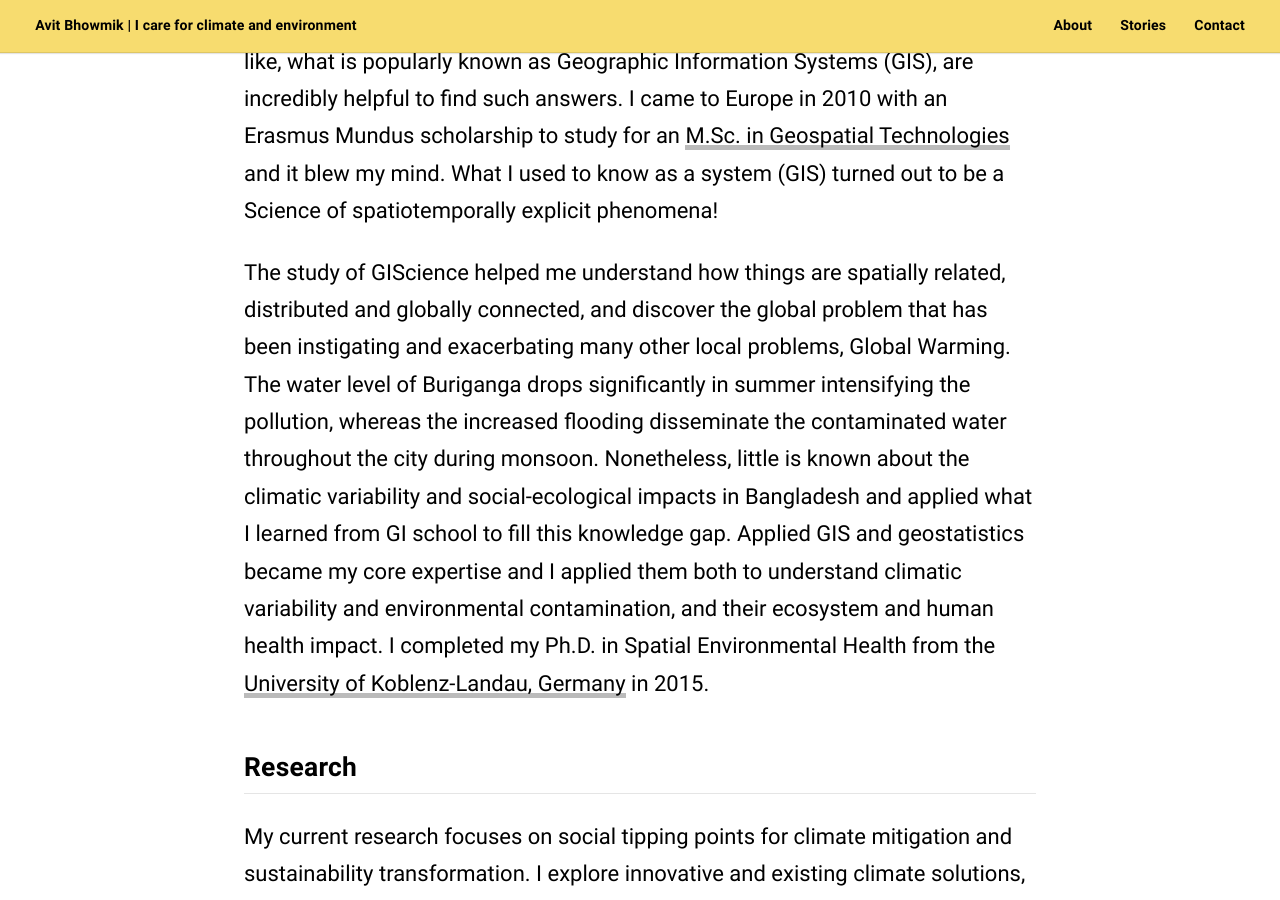
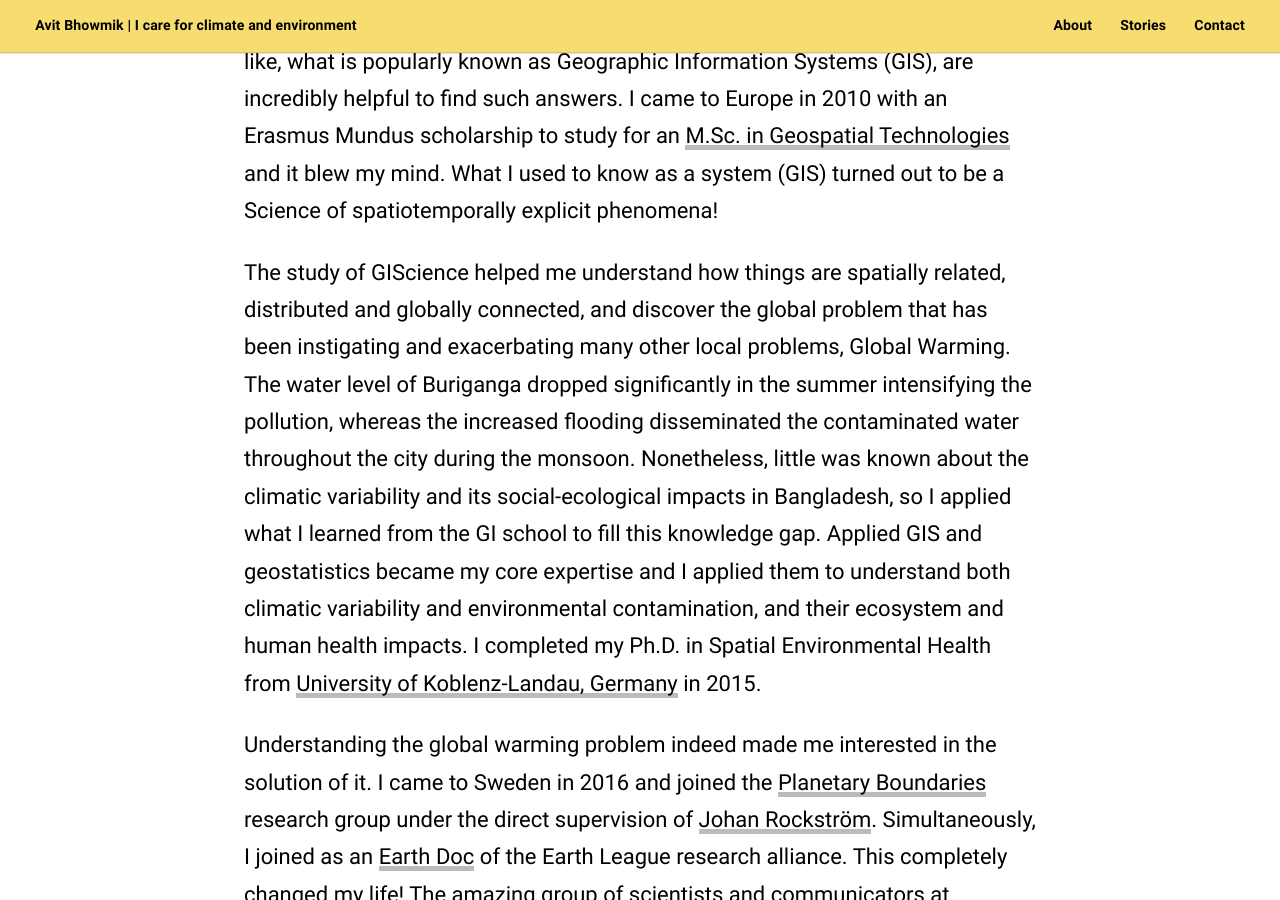
Before and after one commit to nurulmomen/avitbhowmik, a Jekyll site: the page built from about.html, in a window 1280 px wide and 900 px high, scrolled down 1657 px. Built offline with Jekyll 4.4.1, drawn with Linux system fonts in a browser that asks for light colours; some web fonts are replaced; some of the changed text lies outside the part shown.

Commit message:
Update about.html

```diff
--- a/about.html
+++ b/about.html
@@ -11,7 +11,11 @@
 
 <p>I come from a strong interdisciplinary background interfacing Environmental Planning, Geoinformatics, Environmental Epidemiology and Climate. Growing up in Bangladesh, I encountered many environmental problems but I focused on a particular one for my thesis to complete my B.Sc. in Urban and Regional Planning from <a href="https://www.buet.ac.bd/web/" target="_blank">Bangladesh University of Engineering and Technology</a>. The leather manufacturing industries in the Hazaribagh Tannery area of the capital Dhaka extensively polluted the surrounding environment and the main river Buriganga leaving notorious health effects for thousands of people but several attempts by Bangladesh government to relocate these industries failed. I asked why? The answer was my <a href="https://journals.sagepub.com/doi/abs/10.1177/0975425313477749" target="_blank">first scientific paper</a>. Soon I  realized that some scientific tools like, what is popularly known as Geographic Information Systems (GIS), are incredibly helpful to find such answers. I came to Europe in 2010 with an Erasmus Mundus scholarship to study for an <a href="http://mastergeotech.info" target="_blank">M.Sc. in Geospatial Technologies</a> and it blew my mind. What I used to know as a system (GIS) turned out to be a Science of spatiotemporally explicit phenomena!</p>
 
-<p>The study of GIScience helped me understand how things are spatially related, distributed and globally connected, and discover the global problem that has been instigating and exacerbating many other local problems, Global Warming. The water level of Buriganga drops significantly in summer intensifying the pollution, whereas the increased flooding disseminate the contaminated water throughout the city during monsoon. Nonetheless, little is known about the climatic variability and social-ecological impacts in Bangladesh and applied what I learned from GI school to fill this knowledge gap. Applied GIS and geostatistics became my core expertise and I applied them both to understand climatic variability and environmental contamination, and their ecosystem and human health impact. I completed my Ph.D. in Spatial Environmental Health from the <a href="https://www.uni-koblenz-landau.de/en/campus-landau/faculty7/environmental-sciences/landscape-ecology/staff/former_external_members/avitbhowmik" target="_blank">University of Koblenz-Landau, Germany</a> in 2015.</p>
+<p>The study of GIScience helped me understand how things are spatially related, distributed and globally connected, and discover the global problem that has been instigating and exacerbating many other local problems, Global Warming. The water level of Buriganga dropped significantly in the summer intensifying the pollution, whereas the increased flooding disseminated the contaminated water throughout the city during the monsoon. Nonetheless, little was known about the climatic variability and its social-ecological impacts in Bangladesh, so I applied what I learned from the GI school to fill this knowledge gap. Applied GIS and geostatistics became my core expertise and I applied them to understand both climatic variability and environmental contamination, and their ecosystem and human health impacts. I completed my Ph.D. in Spatial Environmental Health from <a href="https://www.uni-koblenz-landau.de/en/campus-landau/faculty7/environmental-sciences/landscape-ecology/staff/former_external_members/avitbhowmik" target="_blank">University of Koblenz-Landau, Germany</a> in 2015.</p>
+
+<p>Understanding the global warming problem indeed made me interested in the solution of it. I came to Sweden in 2016 and joined the <a href="https://www.stockholmresilience.org/research/planetary-boundaries.html" target="_blank">Planetary Boundaries</a> research group under the direct supervision of <a href="https://en.wikipedia.org/wiki/Johan_Rockström" target="_blank">Johan Rockström</a>. Simultaneously, I joined as an <a href="https://www.hzg.de/ms/earthleague/075864/index.php.en" target="_blank">Earth Doc</a> of the Earth League research alliance. This completely changed my life! The amazing group of scientists and communicators at Stockholm Resilience Centre and the strong leadership of Johan made me realize that global warming (or climate change) is not just any environmental problem, it's an existential threat to humanity and also a threat multiplier. The irony is that our society acts quite naive about this problem, which makes the challenge of solving it greater and greater every year. The urgency of climate action hit me and I delved into finding ways to abruptly transform our society into sustainability. Exponential Climate Action and Social Tipping Points (abrupt social transformation) became my research priority.</p>
+
+<p>Today, I am an Assistant Professor of <a href="https://www.kau.se/en/risk-and-environmental-studies" target="_blank">Risk and Environmental Studies</a> in Karlstad University, Sweden and the Lead Data Modeller of the <a href="https://exponentialroadmap.org" target="_blank">Exponential Roadmap</a> project. My work has resulted in over 50 peer-reviewed articles, book chapters and abstracts, and many key reports delivered to the UN Climate Action Summits and <a href="http://pure.iiasa.ac.at/id/eprint/15347/1/TWI2050_Report081118-web-new.pdf" target="_blank">High Level Political Forums</a>. I frequently give public talks and write on media about exponential climate action, social tipping points, sustainability transformation and environmental health, and have been interviewed by national and international newspapers. </p>
 
 <p></p>
 
```
